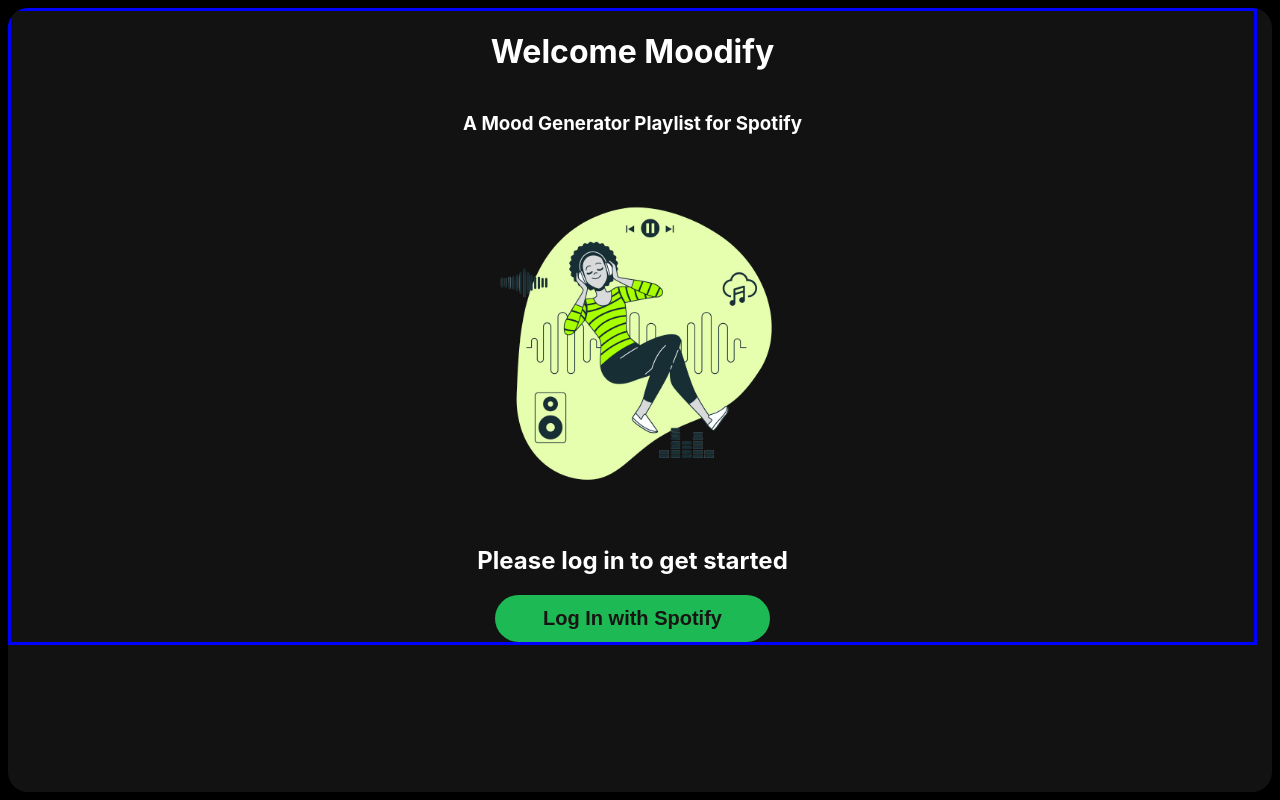
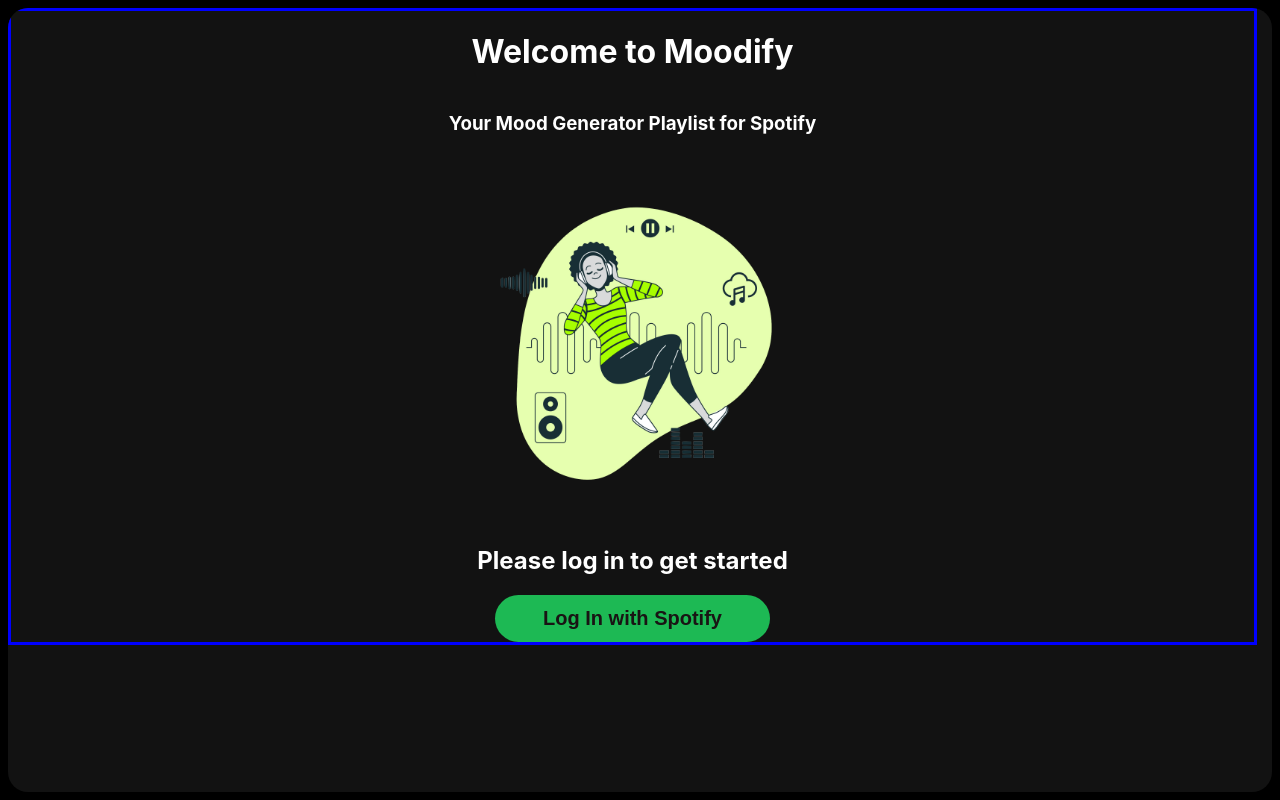
Before and after one commit to Felicity05/spotify-mood-playlist-generator, a React (Create React App) app in the folder client/: page / in a window 1280 px wide. Built offline with nearby package versions, Linux system fonts and the light colour scheme.

Commit message:
[frontend] fixes typos on Home page (test github actions deployment)

```diff
--- a/client/src/Pages/Home.tsx
+++ b/client/src/Pages/Home.tsx
@@ -18,8 +18,8 @@
                     flexDirection: "column",
                     color: "white",
                 }}>
-                    <h1>Welcome Moodify</h1>
-                    <h3>A Mood Generator Playlist for Spotify</h3>
+                    <h1>Welcome to Moodify</h1>
+                    <h3>Your Mood Generator Playlist for Spotify</h3>
                     <div style={{display: "flex", alignItems: "center", flexDirection: "column"}}>
                         <img src={music_mood} alt='music mood' width={'30%'}/>
                         <h2>Please log in to get started</h2>
```
